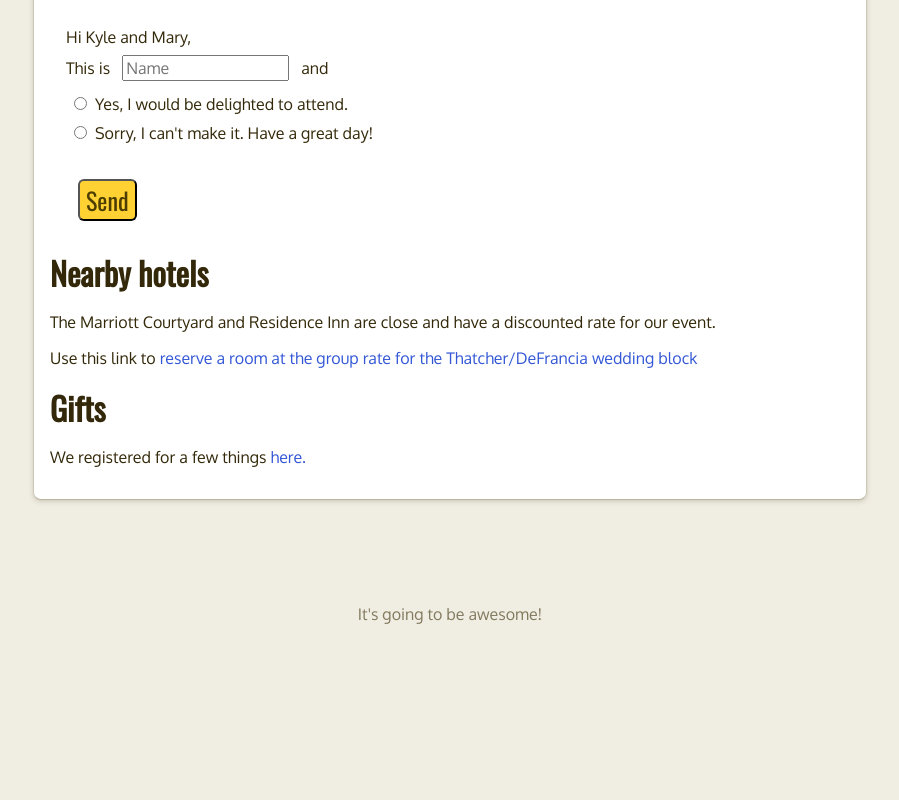
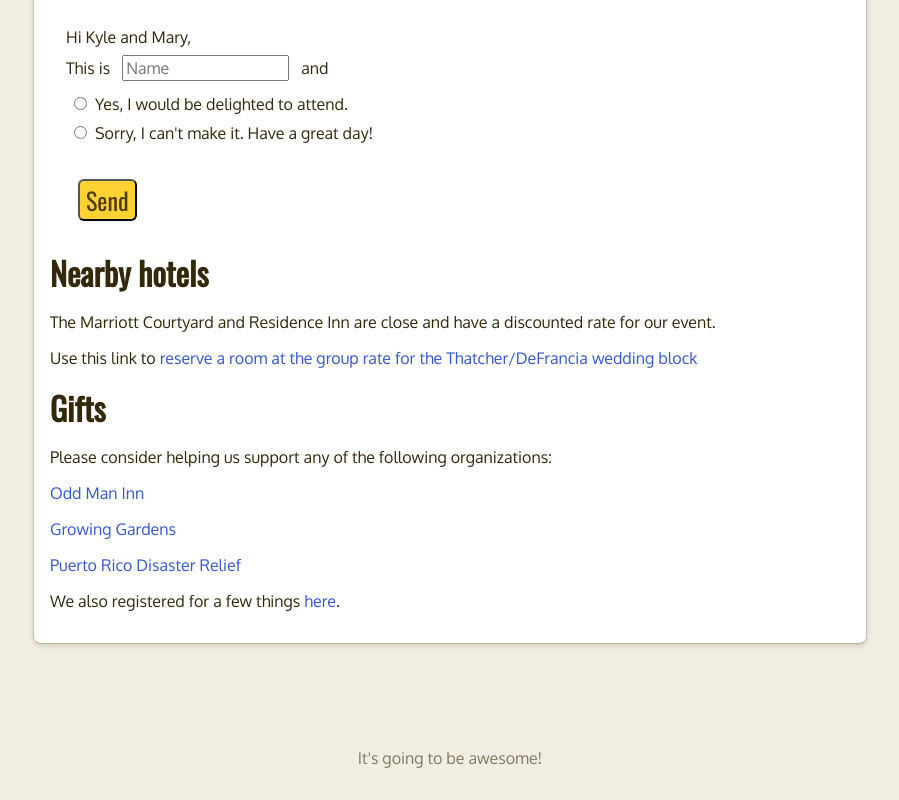
Before and after one commit to kdef/mary-and-kyle-tie-the-figure-8-follow-through-knot, a plain HTML site: page index.html in a window 1280 px wide. Shown: the part 2363-3163 px from the top of the page, without its empty margins (190-1089 px from the left). Before the commit the page ends 3019 px from the top, so only its background shows below. Drawn offline with nearby package versions, Linux system fonts and the light colour scheme.

Commit message:
add more links

```diff
--- a/index.html
+++ b/index.html
@@ -45,10 +45,14 @@
 
 <h1>Nearby hotels</h1>
 <p>The Marriott Courtyard and Residence Inn are close and have a discounted rate for our event.</p>
-<p>Use this link to <a href="http://www.marriott.com/meeting-event-hotels/group-corporate-travel/groupCorp.mi?resLinkData=Thatcher/DeFrancia%20Wedding%20Block%5Epdxnh%60tdwtdwa%60109.00%60USD%60false%602%60;pdxph%60tdwtdwa%60119.00%60USD%60false%603%601/10/18%601/14/18%6012/14/17&app=resvlink&stop_mobi=yes">reserve a room at the group rate for the Thatcher/DeFrancia wedding block</a></p>
+<p>Use this link to <a href="http://www.marriott.com/meeting-event-hotels/group-corporate-travel/groupCorp.mi?resLinkData=Thatcher/DeFrancia%20Wedding%20Block%5Epdxnh%60tdwtdwa%60109.00%60USD%60false%602%60;pdxph%60tdwtdwa%60119.00%60USD%60false%603%601/10/18%601/14/18%6012/14/17&app=resvlink&stop_mobi=yes" target="_blank">reserve a room at the group rate for the Thatcher/DeFrancia wedding block</a></p>
 
 <h1>Gifts</h1>
-	<p>We registered for a few things <a href="https://www.macys.com/wgl/registry/guest/6840003">here.</a></p>
+<p>Please consider helping us support any of the following organizations: </p>
+<p><a href="https://oddmaninn.org/help-out/donation/" target="_blank">Odd Man Inn</a></p>
+<p><a href="http://www.growing-gardens.org/donate-to-growing-gardens/make-a-donation-now/" target="_blank">Growing Gardens</a></p>
+<p><a href="https://app.mobilecause.com/public/peer_fundraisers/375237/peer_fundraiser_donations/new" target="_blank">Puerto Rico Disaster Relief</a></p>
+<p>We also registered for a few things <a href="https://www.macys.com/wgl/registry/guest/6840003" target="_blank">here</a>.</p>
 
 </article>
 
```
